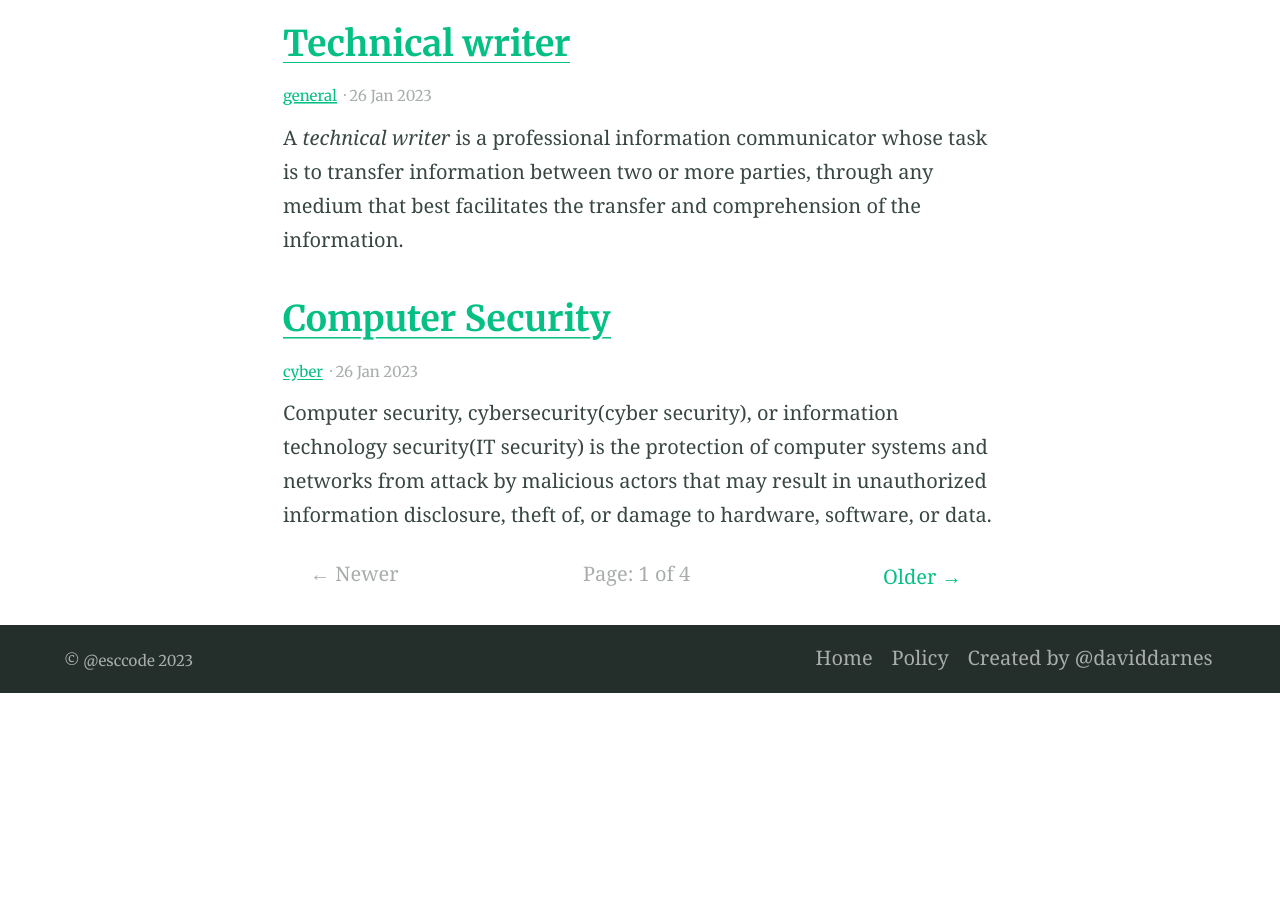
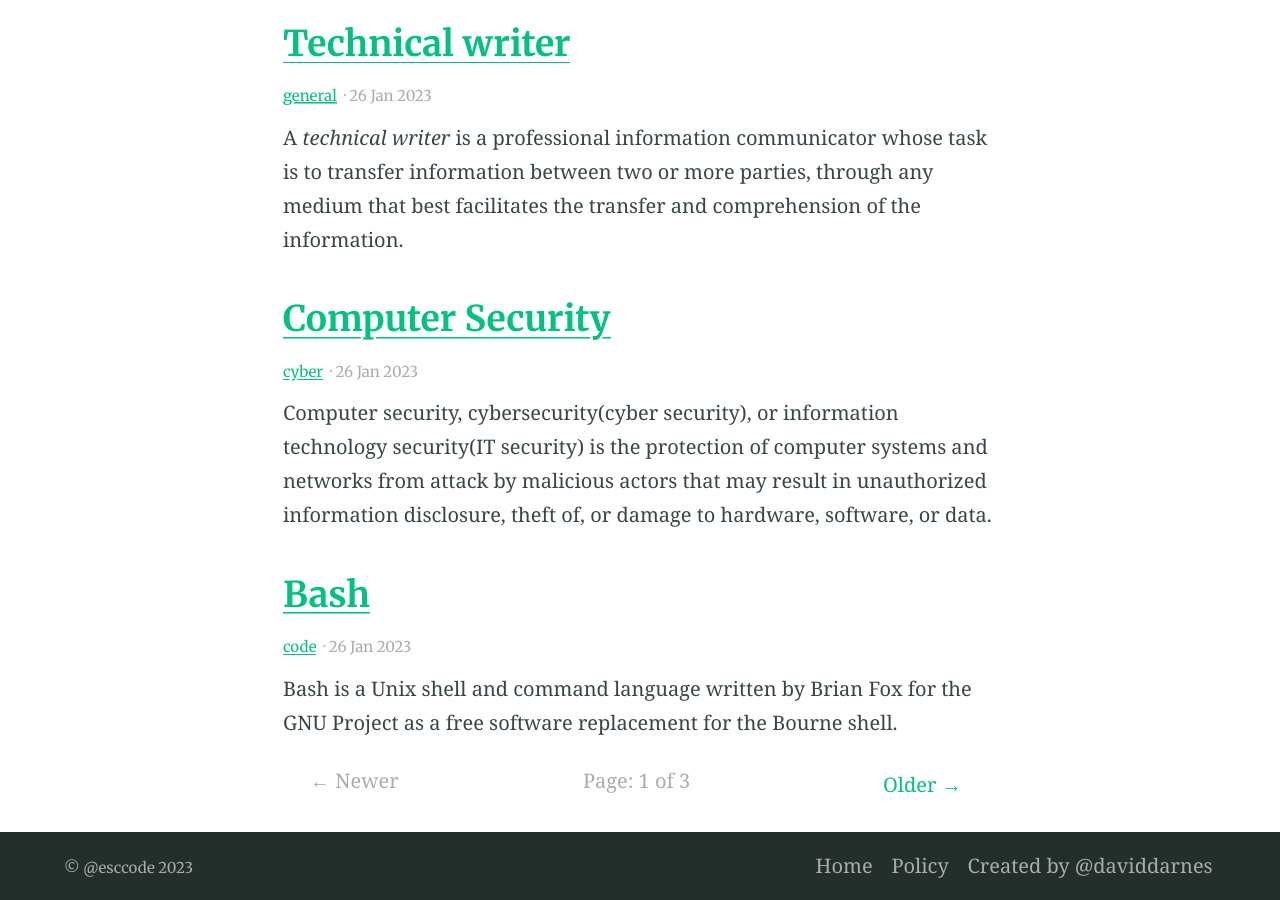
Before and after one commit to esccode/esccode.github.io, a Jekyll site: the page built from blog/index.html, in a window 1280 px wide and 900 px high, scrolled down 575 px. Built offline with Jekyll 4.4.1, drawn with Linux system fonts in a browser that asks for light colours; the list of posts is cut into pages by our own code; before the commit the page ends 1268 px from its top, so only the background shows below that.

Commit message:
config ch

```diff
--- a/_config.yml
+++ b/_config.yml
@@ -35,7 +35,7 @@ plugins:
 - jemoji
 
 # 3. Gem settings
-paginate: 2 # jekyll-paginate > items per page
+paginate: 3 # jekyll-paginate > items per page
 paginate_path: blog/page:num # jekyll-paginate > blog page
 author: esccode # jekyll-seo-tag > default author
 social: # jekyll-seo-tag > social overrides
```
